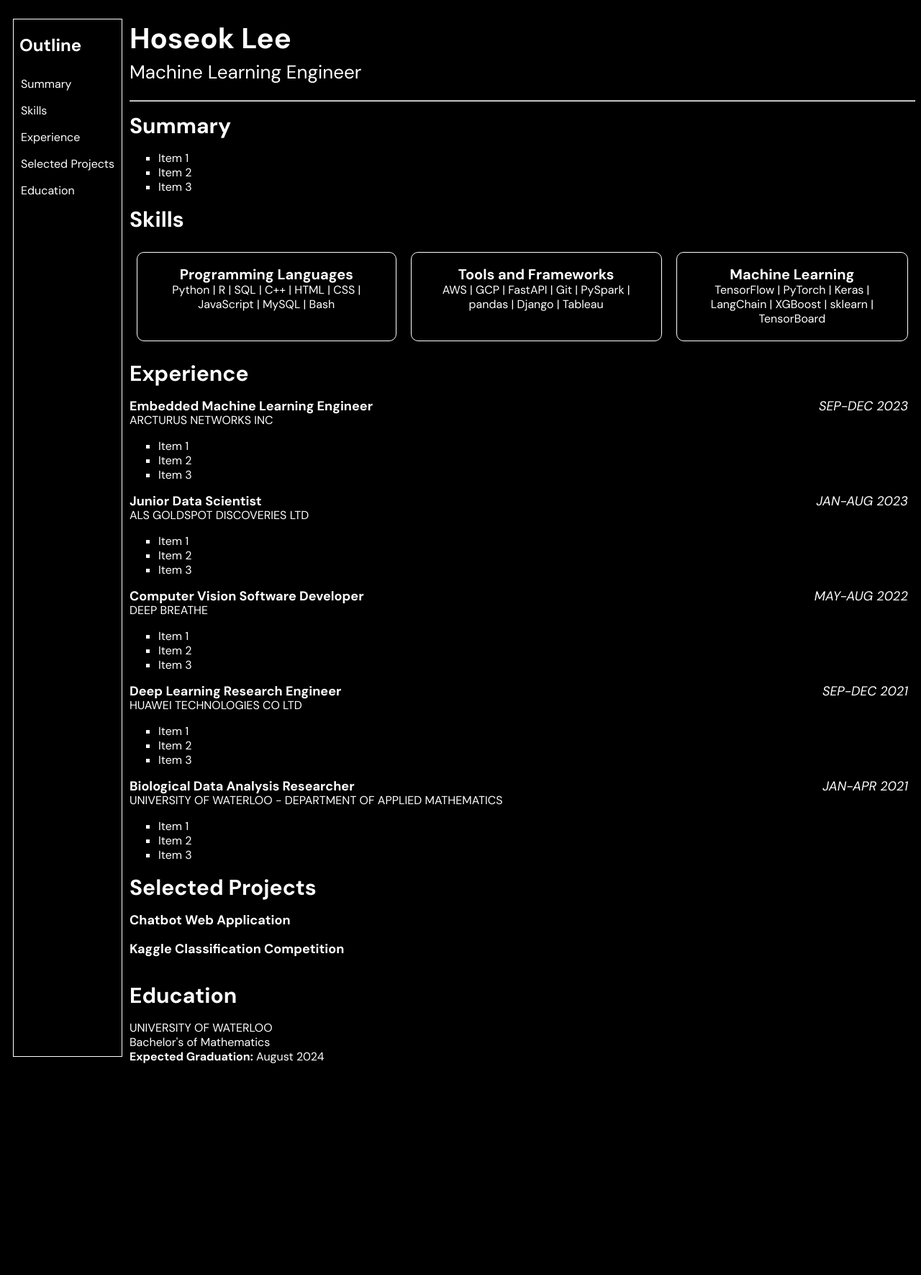
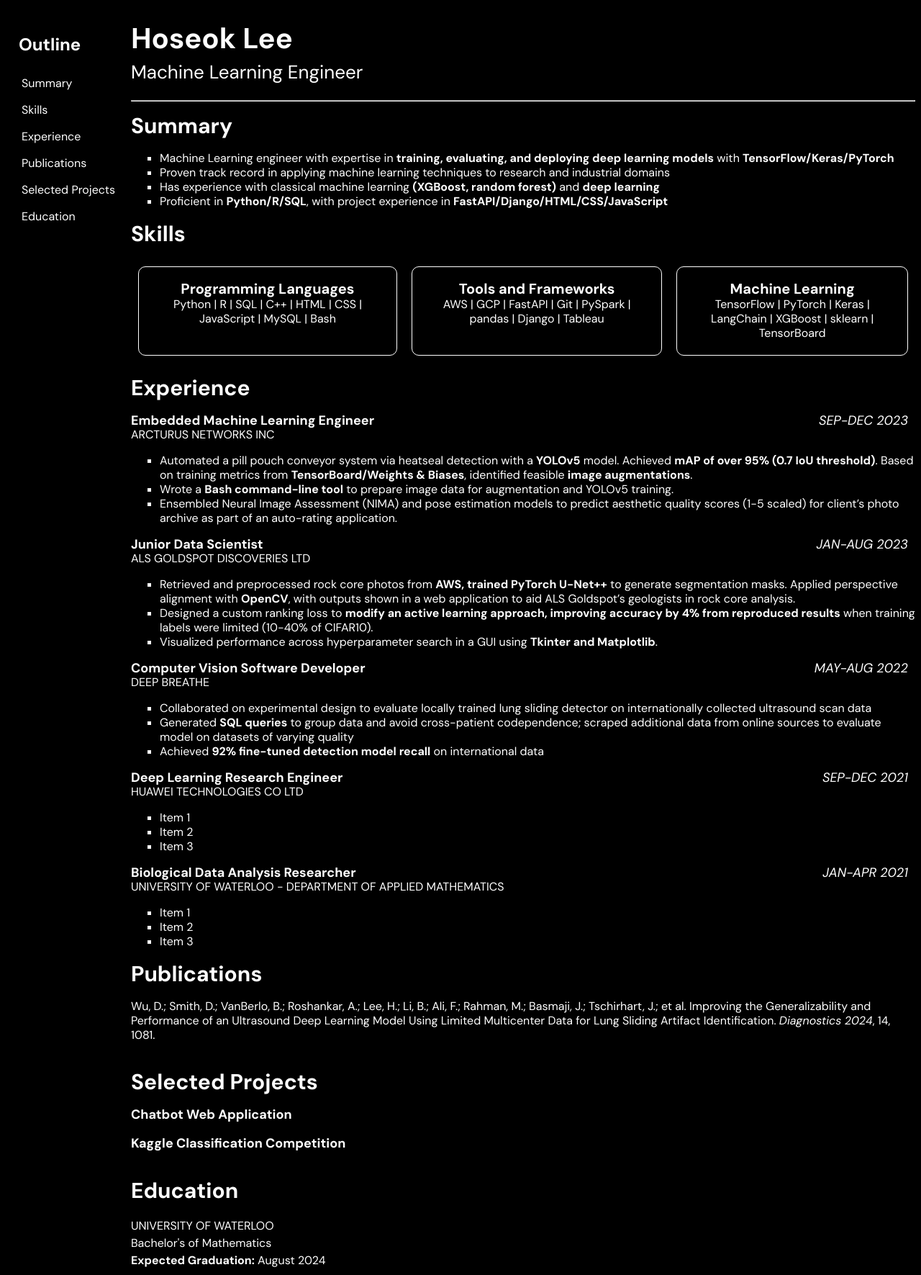
Before and after one commit to hmathlee/personal-website, a FastAPI app: page /resume in a window 1280 px wide. Shown: the part 69-1840 px from the top of the page at 72% size. Before the commit the page ends 1546 px from the top, so only its background shows below. Run offline with FastAPI, Linux system fonts and the light colour scheme.

Commit message:
Update bio/resume/homepage

```diff
--- a/static/resume.js
+++ b/static/resume.js
@@ -5,7 +5,7 @@ for (const s of shortcuts) {
         for (const h2 of level2Headers) {
             if (s.innerHTML == h2.innerHTML) {
                 const rect = h2.getBoundingClientRect();
-                window.scrollTo(rect.left + window.scrollX, rect.top + window.scrollY - 10);
+                window.scrollTo(0, rect.top + window.scrollY - 10);
                 break;
             }
         }
--- a/static/style.css
+++ b/static/style.css
@@ -43,22 +76,14 @@ button {
     border-radius: 10px;
 }
 
-.homepage-link {
-    margin: 10px;
-    padding: 10px;
-    height: 20vh;
-    border: 1px solid white;
-    border-radius: 10px;
-}
-
 .resume-shortcut-sidebar {
     float: left;
     margin: 10px;
-    border: 1px solid white;
 }
 
 .resume-shortcut {
-    padding: 8px 10px;
+    padding: 8px 12px;
+    transition: background-color 0.1s, color 0.1s;
 }
 
 .resume-shortcut:hover {
--- a/templates/resume.html
+++ b/templates/resume.html
@@ -24,6 +24,7 @@
             <li class="resume-shortcut">Summary</li>
             <li class="resume-shortcut">Skills</li>
             <li class="resume-shortcut">Experience</li>
+            <li class="resume-shortcut">Publications</li>
             <li class="resume-shortcut">Selected Projects</li>
             <li class="resume-shortcut">Education</li>
         </ul>
@@ -43,10 +44,14 @@
         <div style="line-height:20px;">
             <h2 style="font-size:30px;">Summary</h2>
             <ul style="list-style-type:square;">
-                <li>Item 1</li>
-                <li>Item 2</li>
-                <li>Item 3</li>
+                <li>Machine Learning engineer with expertise in <b>training, evaluating, and deploying deep learning models</b>
+                with <b>TensorFlow/Keras/PyTorch</b></li>
+                <li>Proven track record in applying machine learning techniques to research and industrial domains</li>
+                <li>Has experience with classical machine learning <b>(XGBoost, random forest)</b> and <b>deep learning</b>
+</li>
+                <li>Proficient in <b>Python/R/SQL</b>, with project experience in <b>FastAPI/Django/HTML/CSS/JavaScript</b></li>
             </ul>
+
         </div>
 
         <div style="line-height:20px;">
@@ -81,9 +86,13 @@
                 <br>
                 ARCTURUS NETWORKS INC
                 <ul style="list-style-type:square;">
-                    <li>Item 1</li>
-                    <li>Item 2</li>
-                    <li>Item 3</li>
+                    <li>Automated a pill pouch conveyor system via heatseal detection with a <b>YOLOv5</b> model. Achieved <b>mAP
+                        of over 95% (0.7 IoU threshold)</b>. Based on training metrics from <b>TensorBoard/Weights & Biases</b>,
+                        identified feasible <b>image augmentations</b>.
+                    </li>
+                    <li>Wrote a <b>Bash command-line tool</b> to prepare image data for augmentation and YOLOv5 training.</li>
+                    <li>Ensembled Neural Image Assessment (NIMA) and pose estimation models to predict aesthetic quality
+                        scores (1-5 scaled) for client’s photo archive as part of an auto-rating application.</li>
                 </ul>
             </div>
 
@@ -95,9 +104,13 @@
                 <br>
                 ALS GOLDSPOT DISCOVERIES LTD
                 <ul style="list-style-type:square;">
-                    <li>Item 1</li>
-                    <li>Item 2</li>
-                    <li>Item 3</li>
+                    <li>Retrieved and preprocessed rock core photos from <b>AWS, trained PyTorch U-Net++</b> to generate
+                        segmentation masks. Applied perspective alignment with <b>OpenCV</b>, with outputs shown in a web
+                        application to aid ALS Goldspot’s geologists in rock core analysis.
+</li>
+                    <li>Designed a custom ranking loss to <b>modify an active learning approach, improving accuracy by 4%
+                        from reproduced results</b> when training labels were limited (10-40% of CIFAR10).</li>
+                    <li>Visualized performance across hyperparameter search in a GUI using <b>Tkinter and Matplotlib</b>.</li>
                 </ul>
             </div>
 
@@ -109,9 +122,11 @@
                 <br>
                 DEEP BREATHE
                 <ul style="list-style-type:square;">
-                    <li>Item 1</li>
-                    <li>Item 2</li>
-                    <li>Item 3</li>
+                    <li>Collaborated on experimental design to evaluate locally trained lung sliding detector on
+                        internationally collected ultrasound scan data</li>
+                    <li>Generated <b>SQL queries</b> to group data and avoid cross-patient codependence; scraped additional
+                        data from online sources to evaluate model on datasets of varying quality</li>
+                    <li>Achieved <b>92% fine-tuned detection model recall</b> on international data</li>
                 </ul>
             </div>
 
@@ -145,6 +160,17 @@
         </div>
 
         <div style="line-height:20px;">
+            <h2 style="font-size:30px;">Publications</h2>
+
+            Wu, D.; Smith, D.; VanBerlo, B.; Roshankar, A.; Lee, H.; Li, B.; Ali, F.; Rahman, M.; Basmaji, J.;
+            Tschirhart, J.; et al. Improving the Generalizability and Performance of an Ultrasound Deep Learning Model
+            Using Limited Multicenter Data for Lung Sliding Artifact Identification. <em>Diagnostics 2024</em>, 14, 1081.
+
+            <br>
+            <br>
+        </div>
+
+        <div style="line-height:20px;">
             <h2 style="font-size:30px;">Selected Projects</h2>
 
             <div>
@@ -166,7 +192,7 @@
             <br>
         </div>
 
-        <div style="line-height:20px;">
+        <div style="line-height:24px;">
             <h2 style="font-size:30px;">Education</h2>
             UNIVERSITY OF WATERLOO
             <br>
```
Also changed, not shown: other parts of static/style.css (+33 -2 lines), templates/bio.html (+11 -6 lines), templates/index.html (+13 -7 lines).
